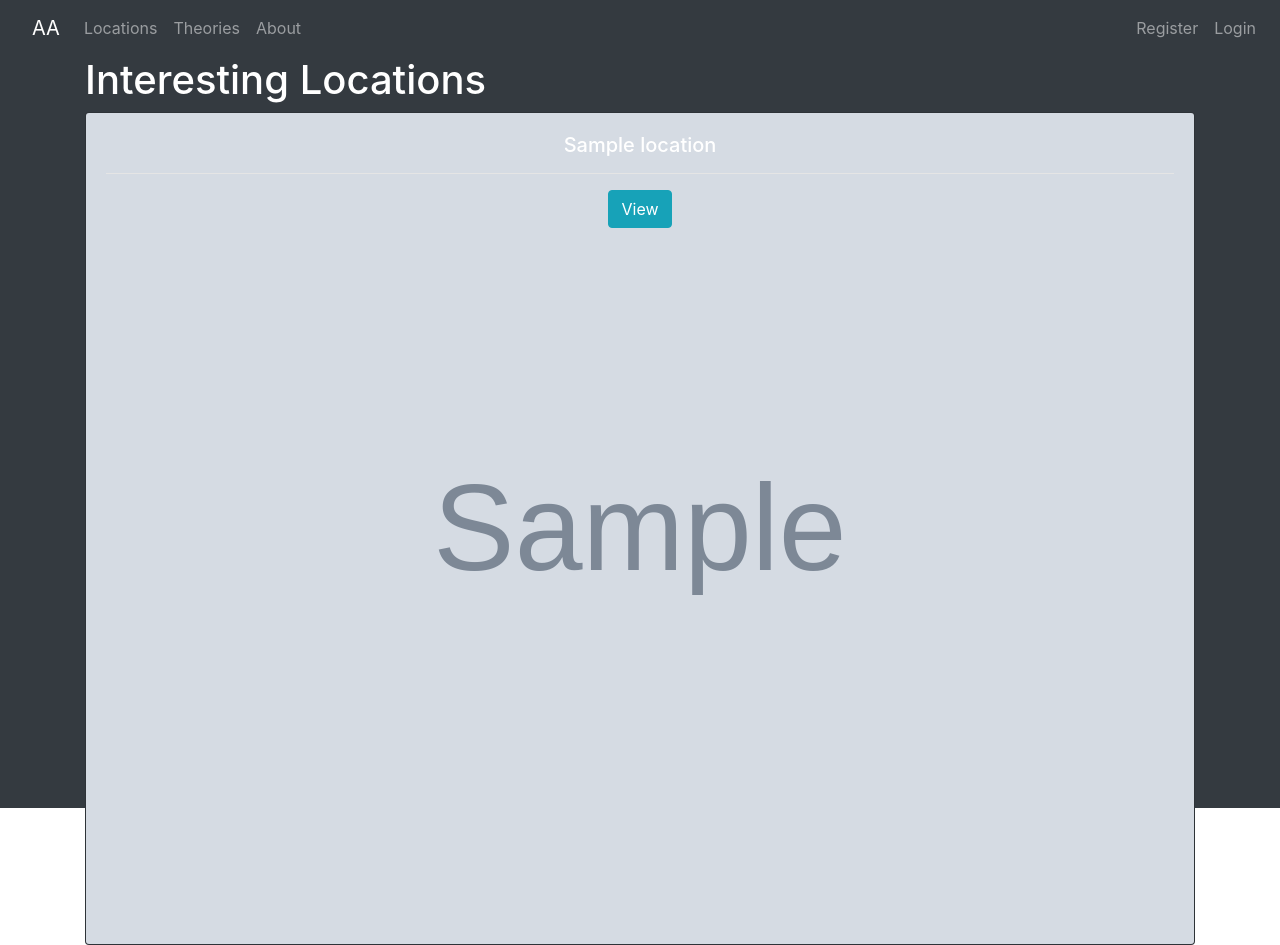
After one commit to BobbyGifford/AncientArchitectureDjango, a Django app: page /locations in a window 1280 px wide. The commit adds this page. Run offline with Django 3.2, Linux system fonts and the light colour scheme; tables that the repository leaves empty hold one stand-in row (values such as "Sample post"); grey boxes marked "Sample" are stand-in pictures; some libraries are stand-ins or nearby versions.

Commit message:
Adding locations page.

```diff
--- a/AncientArchitecture/urls.py
+++ b/AncientArchitecture/urls.py
@@ -21,5 +21,6 @@ from django.conf import settings
 urlpatterns = [
                   path('', include('pages.urls')),
                   path('accounts/', include('accounts.urls')),
+                  path('locations', include('locations.urls')),
                   path('admin/', admin.site.urls),
               ] + static(settings.MEDIA_URL, document_root=settings.MEDIA_ROOT)
--- a/locations/models.py
+++ b/locations/models.py
@@ -14,3 +14,6 @@ class Location(models.Model):
     youtube_link = models.CharField(max_length=250, blank=True)
     wiki_link = models.CharField(max_length=250, blank=True)
     description = models.TextField()
+
+    def __str__(self):
+        return self.title
--- /dev/null
+++ b/locations/urls.py
@@ -0,0 +1,7 @@
+from django.urls import path
+
+from . import views
+
+urlpatterns = [
+    path('', views.index, name='locations')
+]
--- a/locations/views.py
+++ b/locations/views.py
@@ -1,3 +1,13 @@
 from django.shortcuts import render
+from .models import Location
+
 
 # Create your views here.
+
+def index(request):
+    locations = Location.objects.all()
+
+    context = {
+        'locations': locations
+    }
+    return render(request, 'locations/locations.html', context)
--- /dev/null
+++ b/templates/locations/locations.html
@@ -0,0 +1,21 @@
+{% extends 'base.html' %}
+
+{% block content %}
+    <div class="bg-dark text-white" style="height: 94vh">
+        <div class="container">
+            <h1>Interesting Locations</h1>
+            {% for location in locations %}
+                <div class="card bg-dark text-white">
+                    <img src="{{ location.main_image.url }}" class="card-img" alt="...">
+                    <div class="card-img-overlay">
+                        <h5 class="card-title text-center">{{ location.title }}</h5>
+                        <hr style="background-color: white">
+                        <div class="text-center">
+                            <button class="btn btn-info">View</button>
+                        </div>
+                    </div>
+                </div>
+            {% endfor %}
+        </div>
+    </div>
+{% endblock %}
--- a/templates/partials/_navbar.html
+++ b/templates/partials/_navbar.html
@@ -9,7 +9,7 @@
     <div class="collapse navbar-collapse" id="navbarNav">
         <ul class="navbar-nav">
             <li class="nav-item">
-                <a class="nav-link" href="#">Locations</a>
+                <a class="nav-link" href="{% url 'locations' %}">Locations</a>
             </li>
             <li class="nav-item">
                 <a class="nav-link" href="#">Theories</a>
```
